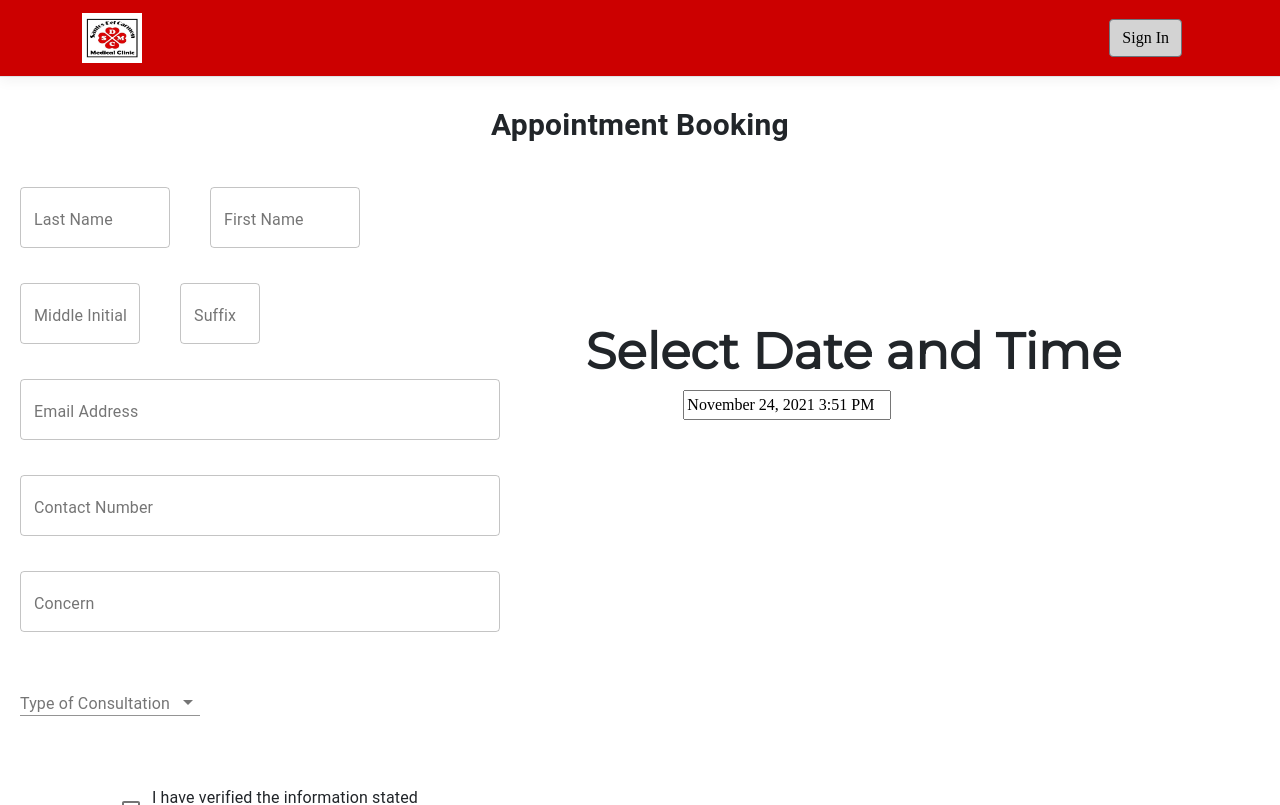
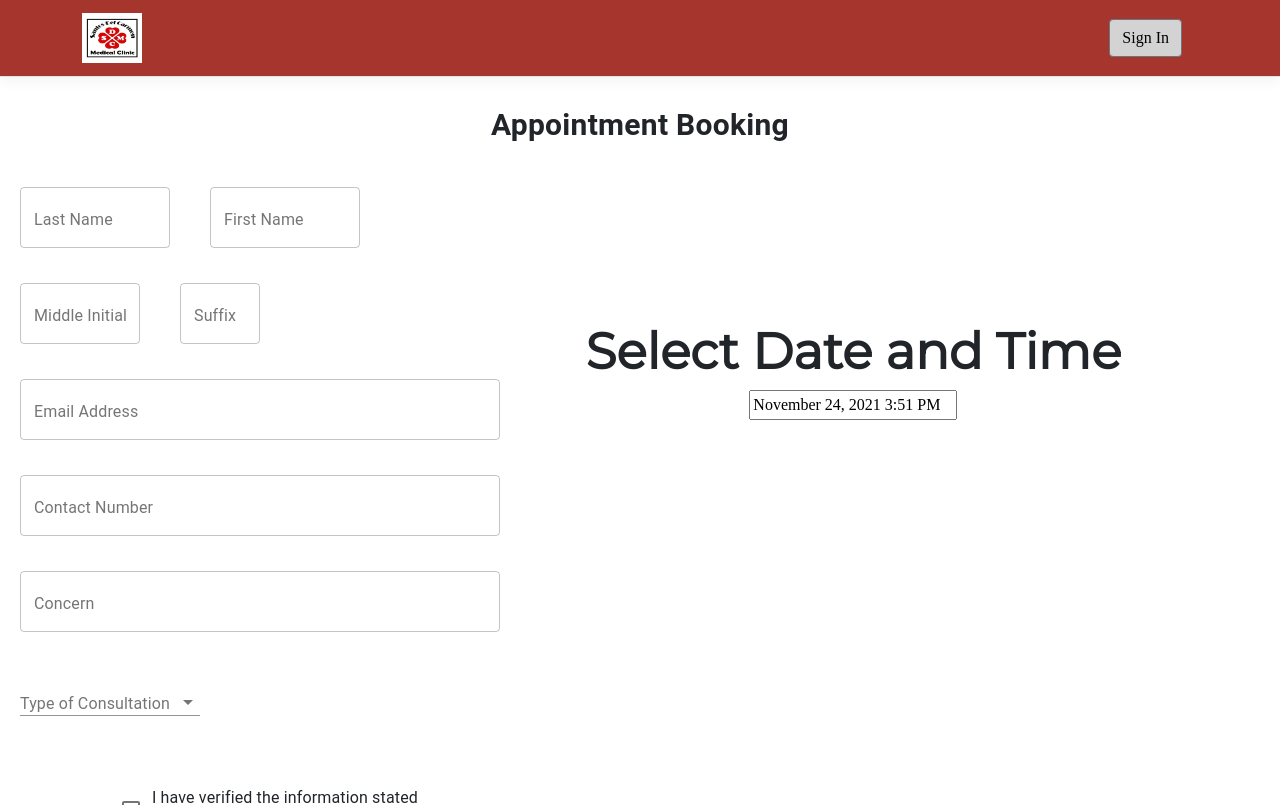
Before and after one commit to Marcelo-Lim/sdmc-appointment-app, a React (Create React App) app: page /BookNow in a window 1280 px wide. Shown: the top 805 px of the page. Built offline with nearby package versions, Linux system fonts and the light colour scheme.

Commit message:
changed colors of buttons and navbar

```diff
--- a/src/Styles/colors.js
+++ b/src/Styles/colors.js
@@ -3,4 +3,6 @@ export const COLORS = {
     WHITE: "#FFFFFF",
     RED: "#CC0000",
     GREY: "#B2B1B9",
+    MAROON: "#a6352d",
+    BLUE: "#003d72",
 };
--- a/src/components/Calendar/Calendar.jsx
+++ b/src/components/Calendar/Calendar.jsx
@@ -19,7 +19,8 @@ function Calendar({selected,onChange, ...props}) {
             onChange={onChange}
             showTimeSelect
             minDate={new Date()}
-
+            minTime="08:00"
+            maxTime="16:00"
             //isClearable={true}
             dateFormat="MMMM d, yyyy h:mm aa"
             //value={startDate}
--- a/src/components/NavBar/Navmenu.js
+++ b/src/components/NavBar/Navmenu.js
@@ -64,7 +64,7 @@ const NavMenu = () => {
       <AppBar
         elevation={0}
         position='relative'
-        style={{ boxShadow: "none", background: COLORS.RED, }}
+        style={{ boxShadow: "none", background: COLORS.MAROON, }}
       >
         <Navbar
           className='navbar-expand-sm navbar-toggleable-sm border-bottom box-shadow w-100'
--- a/src/pages/BookNow.css
+++ b/src/pages/BookNow.css
@@ -3,9 +3,3 @@
     height: 100%;
 
 }
-
-.calendarwidth {
-    width: 44%;
-    margin-left: 150px;
-
-}
--- a/src/pages/BookNow.js
+++ b/src/pages/BookNow.js
@@ -4,6 +4,7 @@ import React,{useEffect, useState} from "react";
 import DatePicker from "react-datepicker";
 import "react-datepicker/dist/react-datepicker.css";
 import {useDispatch} from 'react-redux';
+import { COLORS } from "../Styles/colors";
 import useForms from '../components/BookNow/useForms';
 import validateInfo from '../components/Auth/InfoValidation';
 import "./BookNow.css";
@@ -120,7 +121,7 @@ const BookNow = ({submitForm}) => {
                 />
 
               </Grid>
-              <Grid item xs={12} sm={6}>
+              <Grid item xs={12} sm={6} container direction="column" justifyContent="center" alignItems="center">
 
                 <h1 className={classes.typo2}> Select Date and Time </h1>
                 <div className="calendarwidth">
@@ -134,7 +135,7 @@ const BookNow = ({submitForm}) => {
 
               <FormControlLabel control={<Checkbox color="primary"/>} label="I have verified the information stated herein" className={classes.checkbox}/>
 
-              <Button type="submit" variant="contained" className={classes.button} color="primary"  >Save</Button>
+              <Button type="submit" variant="contained" className={classes.button} color="primary">Save</Button>
               </Grid>
 
               </Grid>
@@ -197,6 +198,7 @@ const useStyles = makeStyles((theme) => ({
     marginLeft: "150px",
     width: "35%",
     marginBottom: "150px",
+    backgroundColor: COLORS.BLUE,
   },
 
   calendar1: {
--- a/src/pages/ContactUs.js
+++ b/src/pages/ContactUs.js
@@ -3,6 +3,7 @@ import React, {useEffect, useState} from "react";
 import { makeStyles, Typography, Collapse, Grid, TextField, Button, createTheme, ThemeProvider} from "@material-ui/core";
 import './ContactUs.css';
 import vid3 from "../videos/vid3.mp4";
+import { COLORS } from "../Styles/colors";
 
 const ContactUs = () => {
   const classes = useStyles();
@@ -125,6 +126,7 @@ const useStyles = makeStyles((theme) => ({
     marginLeft: 35,
     marginBottom: 50,
     width: '60%',
+    backgroundColor: COLORS.BLUE,
 
   },
   pTag: {
--- a/src/pages/Home.js
+++ b/src/pages/Home.js
@@ -198,7 +198,7 @@ const Home = () => {
     },
 
     button1: {
-      background: COLORS.RED,
+      background: COLORS.MAROON,
       color: COLORS.WHITE,
 
     },
```
Also changed, not shown: src/components/BookNow/useForms.js (line endings or trailing spaces).
